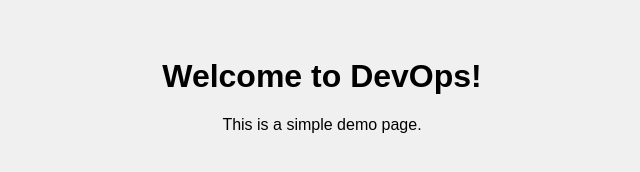
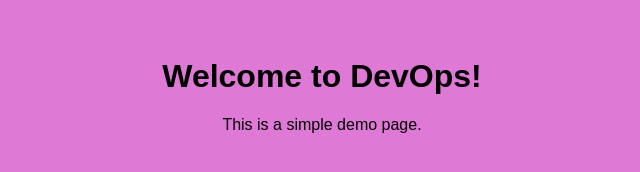
Before and after one commit to gowththy/devops, a plain HTML site: page index.html in a window 1280 px wide. Shown: the whole page, without its empty margins (318-958 px from the left). Drawn offline with Linux system fonts and the light colour scheme.

Commit message:
Changing the colour

```diff
--- a/index.html
+++ b/index.html
@@ -8,7 +8,7 @@ initial-scale=1.0">
 <title>DevOps Demo</title>
 <style>
 body {
-background-color: #f0f0f0;
+background-color: #de79d6;
 font-family: Arial, sans-serif;
 text-align: center;
 padding: 50px;
```
